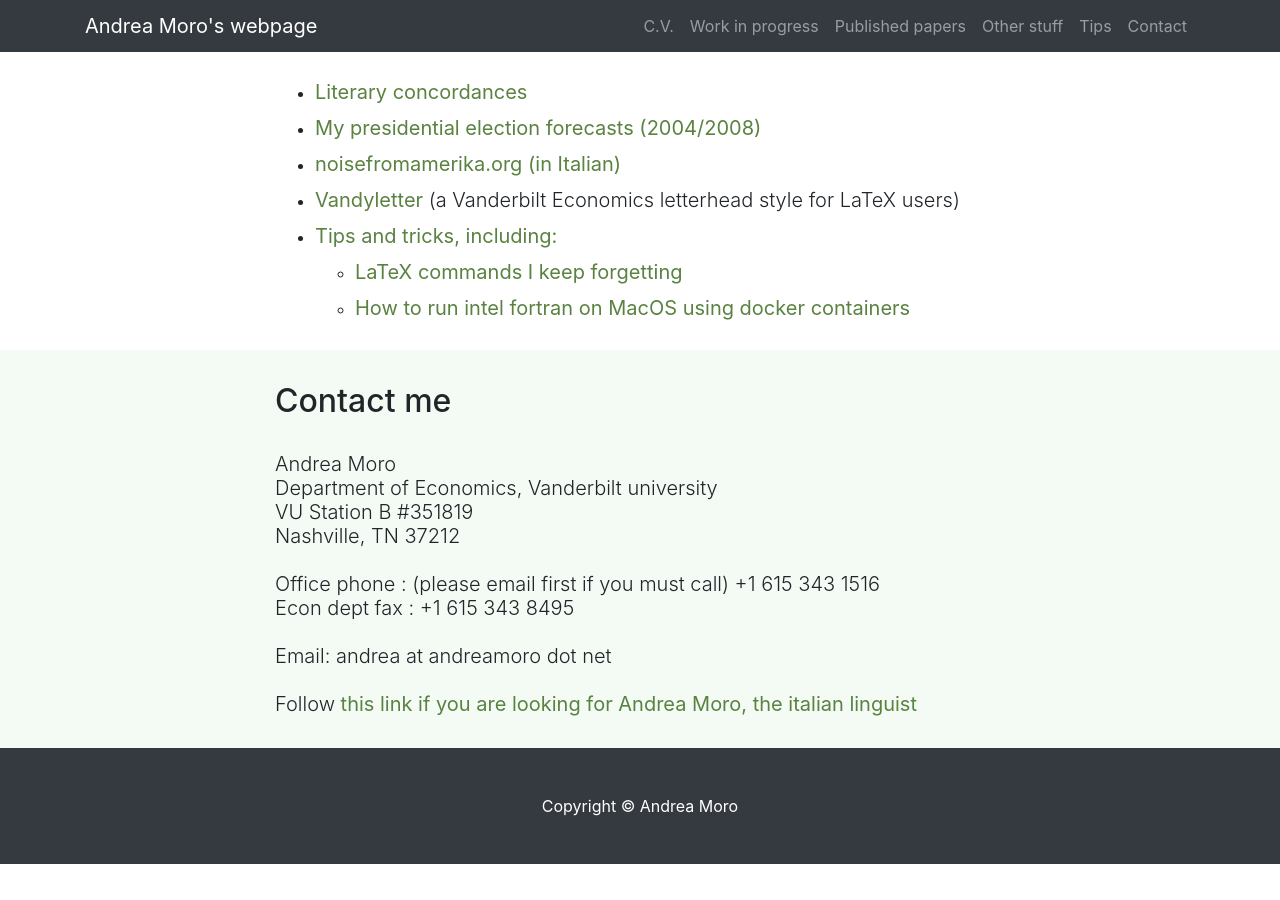
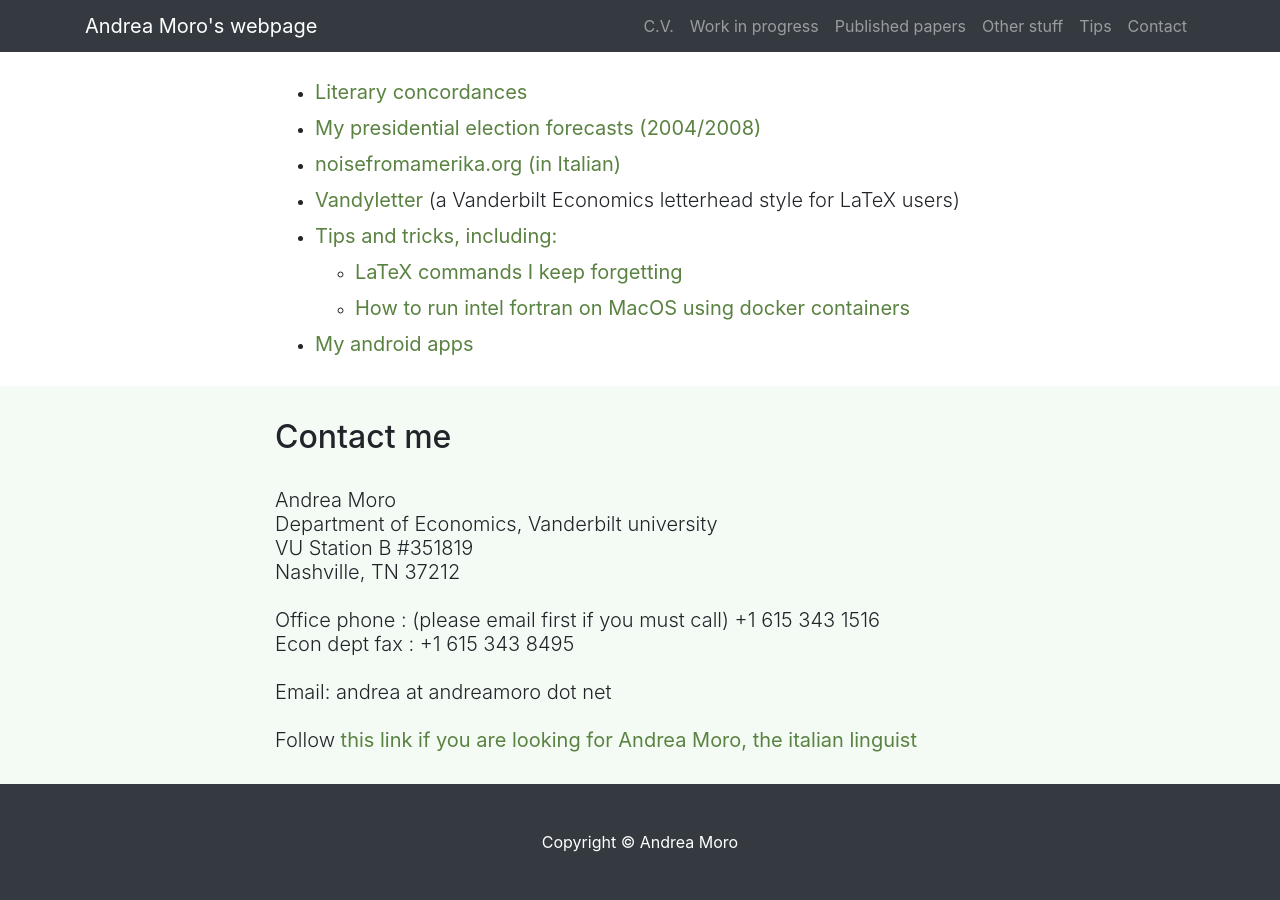
Before and after one commit to andreamoro-git/andreamoro-git.github.io, a Jekyll site: the page built from index.md, in a window 1280 px wide and 900 px high, scrolled down 3111 px. Built offline with Jekyll 4.4.1, drawn with Linux system fonts in a browser that asks for light colours; our own code applies the rules of GitHub Pages for plain Markdown files; before the commit the page ends 3975 px from its top, so only the background shows below that.

Commit message:
Update home.html

```diff
--- a/_layouts/home.html
+++ b/_layouts/home.html
@@ -90,6 +90,9 @@ layout: default
                     </li>
                   </ul>
               </li>
+              <li>
+                <p class="lead"><a href="https://play.google.com/store/apps/developer?id=Andrea+Moro">My android apps</a></p>
+              </li>
             </ul>
           </div>
         </div>
```
